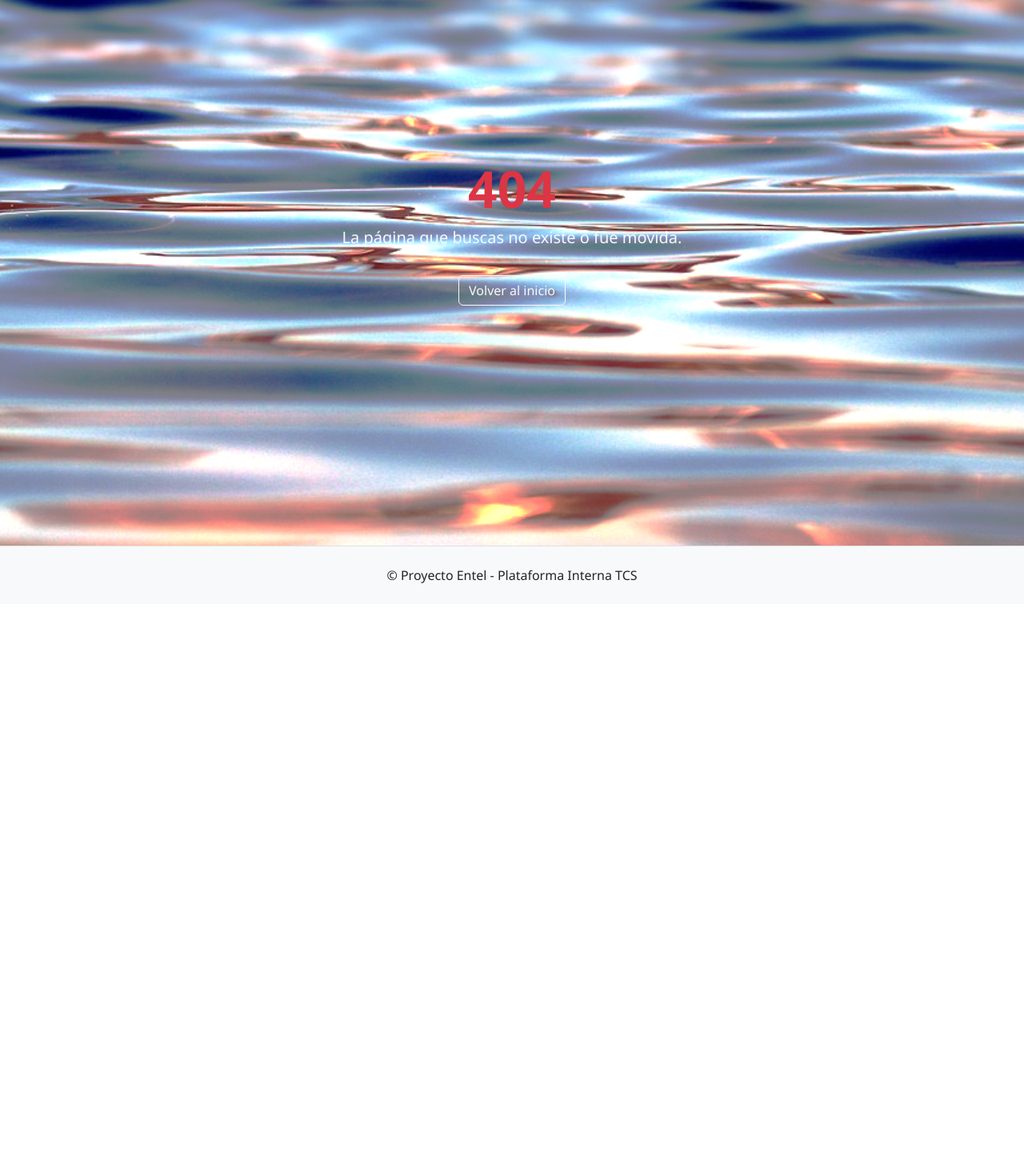
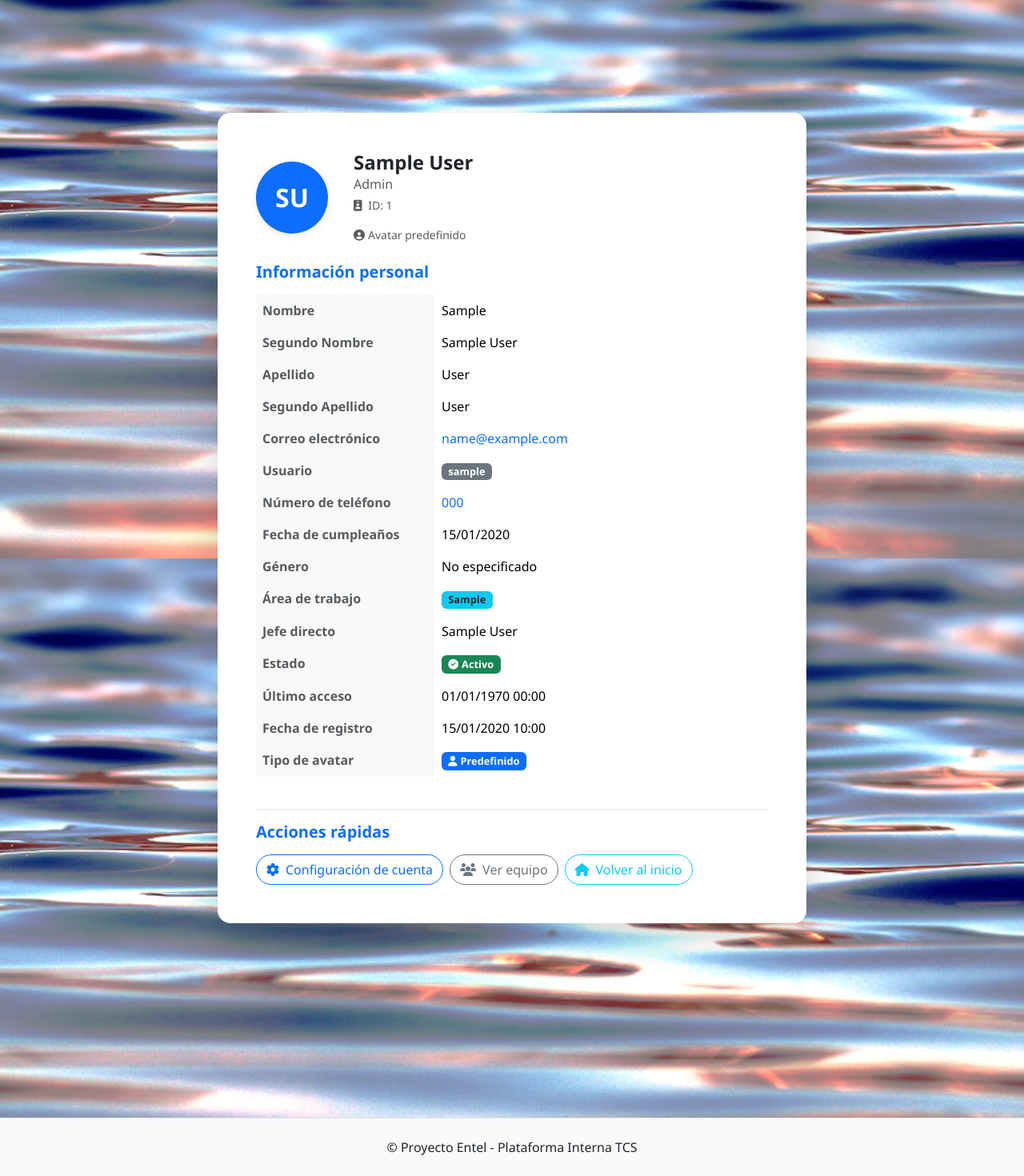
Before and after one commit to josedev-front/microapp, a PHP site: page /index.php?vista=myaccount in a window 1280 px wide. Shown: the part 102-1572 px from the top of the page at 80% size. Before the commit the page ends 831 px from the top, so only its background shows below. Run offline with PHP 8.4, Linux system fonts and the light colour scheme; the visitor is signed in with stand-in values (Sample User, id 1); tables that the repository leaves empty or names only in its code hold one stand-in row (values such as "Sample post"); some libraries are stand-ins or nearby versions.

Commit message:
fix: myaccount

```diff
--- a/app_core/routes.php
+++ b/app_core/routes.php
@@ -1,5 +1,8 @@
 $routes = [
     // ... otras rutas ...
+    'myaccount' => 'templates/myaccount.php',
+    'myconfig' => 'templates/myconfig.php',
     'editar_usuario' => 'templates/editar_usuario.php',
     'equiposuser' => 'templates/equiposuser.php',
+
 ];
--- /dev/null
+++ b/app_core/templates/myaccount.php
@@ -0,0 +1,290 @@
+<?php
+// app_core/templates/myaccount.php
+
+// Obtener datos del usuario actual
+$usuario_actual = obtenerUsuarioActual();
+if (!$usuario_actual) {
+    header('Location: ./?vista=login');
+    exit;
+}
+
+// Función para obtener la URL del avatar
+function obtenerAvatarUrl($usuario) {
+    // Verificar si tiene avatar personalizado y si el archivo existe
+    if (!empty($usuario['avatar'])) {
+        $avatar_relative_path = 'assets/avatares_usuarios/user_' . $usuario['id'] . '/' . $usuario['avatar'];
+        $full_path = __DIR__ . '/../../public/' . $avatar_relative_path;
+
+        // Verificar si el archivo realmente existe
+        if (file_exists($full_path)) {
+            return ASSETS_URL . 'avatares_usuarios/user_' . $usuario['id'] . '/' . $usuario['avatar'] . '?v=' . filemtime($full_path);
+        }
+    }
+
+    // Si no tiene avatar personalizado o el archivo no existe, usar el predefinido
+    $avatar_num = str_replace('default', '', $usuario['avatar_predefinido'] ?? 'default1');
+    return ASSETS_URL . 'img/default/default' . $avatar_num . '.png';
+}
+
+// Función para obtener las iniciales del avatar
+function obtenerInicialesAvatar($usuario) {
+    $iniciales = '';
+    if (!empty($usuario['first_name'])) {
+        $iniciales .= strtoupper(substr($usuario['first_name'], 0, 1));
+    }
+    if (!empty($usuario['last_name'])) {
+        $iniciales .= strtoupper(substr($usuario['last_name'], 0, 1));
+    }
+    return $iniciales ?: 'US';
+}
+
+// Función para verificar si tiene imagen de perfil
+function tieneImagenPerfil($usuario) {
+    if (!empty($usuario['avatar'])) {
+        $avatar_relative_path = 'assets/avatares_usuarios/user_' . $usuario['id'] . '/' . $usuario['avatar'];
+        $full_path = __DIR__ . '/../../public/' . $avatar_relative_path;
+        return file_exists($full_path);
+    }
+    return false;
+}
+
+// Función para formatear fecha
+function formatearFecha($fecha) {
+    if (empty($fecha) || $fecha === '0000-00-00') {
+        return 'No especificada';
+    }
+    return date('d/m/Y', strtotime($fecha));
+}
+
+// Función para obtener nombre del jefe
+function obtenerNombreJefe($manager_id) {
+    if (!$manager_id) {
+        return 'No especificado';
+    }
+
+    $pdo = conexion();
+    try {
+        $stmt = $pdo->prepare("SELECT first_name, last_name FROM core_customuser WHERE id = ?");
+        $stmt->execute([$manager_id]);
+        $jefe = $stmt->fetch();
+
+        if ($jefe) {
+            return htmlspecialchars($jefe['first_name'] . ' ' . $jefe['last_name']);
+        }
+    } catch (Exception $e) {
+        error_log("Error al obtener jefe: " . $e->getMessage());
+    }
+
+    return "ID: " . $manager_id;
+}
+
+// Función para formatear género
+function formatearGenero($genero) {
+    switch ($genero) {
+        case 'M': return 'Masculino';
+        case 'F': return 'Femenino';
+        case 'O': return 'Otro';
+        default: return 'No especificado';
+    }
+}
+
+// Función para formatear rol
+function formatearRol($rol) {
+    return ucfirst(str_replace('_', ' ', $rol));
+}
+?>
+
+<div class="container py-5" style="margin-top: 10%; margin-bottom: 10%;">
+  <div class="row justify-content-center">
+    <div class="col-lg-8">
+
+      <div class="card shadow-lg border-0 rounded-4">
+        <div class="card-body p-4 p-md-5">
+
+          <!-- Encabezado con avatar -->
+          <div class="d-flex align-items-center mb-4 flex-column flex-md-row text-center text-md-start">
+            <?php if (tieneImagenPerfil($usuario_actual)): ?>
+              <!-- Mostrar imagen de perfil -->
+              <img src="<?php echo obtenerAvatarUrl($usuario_actual); ?>"
+                   alt="Avatar de <?php echo htmlspecialchars($usuario_actual['first_name'] . ' ' . $usuario_actual['last_name']); ?>"
+                   class="rounded-circle me-md-3 mb-3 mb-md-0"
+                   style="width: 90px; height: 90px; object-fit: cover; border: 3px solid #007bff;">
+            <?php else: ?>
+              <!-- Mostrar iniciales -->
+              <div class="rounded-circle bg-primary text-white d-flex align-items-center justify-content-center me-md-3 mb-3 mb-md-0"
+                   style="width: 90px; height: 90px; font-size: 32px; font-weight: bold;">
+                <?php echo obtenerInicialesAvatar($usuario_actual); ?>
+              </div>
+            <?php endif; ?>
+
+            <div class="ms-md-3">
+              <h4 class="fw-bold mb-0"><?php echo htmlspecialchars($usuario_actual['first_name'] . ' ' . $usuario_actual['last_name']); ?></h4>
+              <p class="text-muted mb-1"><?php echo formatearRol($usuario_actual['role']); ?></p>
+              <p class="text-muted small"><i class="fas fa-id-badge me-1"></i> ID: <?php echo htmlspecialchars($usuario_actual['employee_id']); ?></p>
+              <?php if (tieneImagenPerfil($usuario_actual)): ?>
+                <p class="text-success small mb-0">
+                  <i class="fas fa-check-circle me-1"></i>Imagen de perfil personalizada
+                </p>
+              <?php else: ?>
+                <p class="text-muted small mb-0">
+                  <i class="fas fa-user-circle me-1"></i>Avatar predefinido
+                </p>
+              <?php endif; ?>
+            </div>
+          </div>
+
+          <!-- Información personal -->
+          <h5 class="fw-bold mb-3 text-primary">Información personal</h5>
+          <div class="table-responsive">
+            <table class="table table-borderless table-hover">
+              <tbody>
+                <tr>
+                  <th class="text-muted" width="35%">Nombre</th>
+                  <td><?php echo htmlspecialchars($usuario_actual['first_name']); ?></td>
+                </tr>
+                <tr>
+                  <th class="text-muted">Segundo Nombre</th>
+                  <td><?php echo htmlspecialchars($usuario_actual['middle_name'] ?: 'No especificado'); ?></td>
+                </tr>
+                <tr>
+                  <th class="text-muted">Apellido</th>
+                  <td><?php echo htmlspecialchars($usuario_actual['last_name']); ?></td>
+                </tr>
+                <tr>
+                  <th class="text-muted">Segundo Apellido</th>
+                  <td><?php echo htmlspecialchars($usuario_actual['second_last_name'] ?: 'No especificado'); ?></td>
+                </tr>
+                <tr>
+                  <th class="text-muted">Correo electrónico</th>
+                  <td>
+                    <a href="mailto:<?php echo htmlspecialchars($usuario_actual['email']); ?>" class="text-decoration-none">
+                      <?php echo htmlspecialchars($usuario_actual['email']); ?>
+                    </a>
+                  </td>
+                </tr>
+                <tr>
+                  <th class="text-muted">Usuario</th>
+                  <td>
+                    <span class="badge bg-secondary"><?php echo htmlspecialchars($usuario_actual['username']); ?></span>
+                  </td>
+                </tr>
+                <tr>
+                  <th class="text-muted">Número de teléfono</th>
+                  <td>
+                    <?php if (!empty($usuario_actual['phone_number'])): ?>
+                      <a href="tel:<?php echo htmlspecialchars($usuario_actual['phone_number']); ?>" class="text-decoration-none">
+                        <?php echo htmlspecialchars($usuario_actual['phone_number']); ?>
+                      </a>
+                    <?php else: ?>
+                      <span class="text-muted">No especificado</span>
+                    <?php endif; ?>
+                  </td>
+                </tr>
+                <tr>
+                  <th class="text-muted">Fecha de cumpleaños</th>
+                  <td><?php echo formatearFecha($usuario_actual['birth_date']); ?></td>
+                </tr>
+                <tr>
+                  <th class="text-muted">Género</th>
+                  <td><?php echo formatearGenero($usuario_actual['gender']); ?></td>
+                </tr>
+                <tr>
+                  <th class="text-muted">Área de trabajo</th>
+                  <td>
+                    <?php if (!empty($usuario_actual['work_area'])): ?>
+                      <span class="badge bg-info text-dark"><?php echo htmlspecialchars($usuario_actual['work_area']); ?></span>
+                    <?php else: ?>
+                      <span class="text-muted">No especificada</span>
+                    <?php endif; ?>
+                  </td>
+                </tr>
+                <tr>
+                  <th class="text-muted">Jefe directo</th>
+                  <td><?php echo obtenerNombreJefe($usuario_actual['manager_id']); ?></td>
+                </tr>
+                <tr>
+                  <th class="text-muted">Estado</th>
+                  <td>
+                    <?php if ($usuario_actual['is_active']): ?>
+                      <span class="badge bg-success"><i class="fas fa-check-circle me-1"></i>Activo</span>
+                    <?php else: ?>
+                      <span class="badge bg-danger"><i class="fas fa-times-circle me-1"></i>Inactivo</span>
+                    <?php endif; ?>
+                  </td>
+                </tr>
+                <tr>
+                  <th class="text-muted">Último acceso</th>
+                  <td>
+                    <?php if ($usuario_actual['last_login']): ?>
+                      <?php echo date('d/m/Y H:i', strtotime($usuario_actual['last_login'])); ?>
+                    <?php else: ?>
+                      <span class="text-muted">Nunca</span>
+                    <?php endif; ?>
+                  </td>
+                </tr>
+                <tr>
+                  <th class="text-muted">Fecha de registro</th>
+                  <td>
+                    <?php if ($usuario_actual['date_joined']): ?>
+                      <?php echo date('d/m/Y H:i', strtotime($usuario_actual['date_joined'])); ?>
+                    <?php else: ?>
+                      <span class="text-muted">No disponible</span>
+                    <?php endif; ?>
+                  </td>
+                </tr>
+                <tr>
+                  <th class="text-muted">Tipo de avatar</th>
+                  <td>
+                    <?php if (tieneImagenPerfil($usuario_actual)): ?>
+                      <span class="badge bg-success">
+                        <i class="fas fa-image me-1"></i>Personalizado
+                      </span>
+                    <?php else: ?>
+                      <span class="badge bg-primary">
+                        <i class="fas fa-user me-1"></i>Predefinido
+                      </span>
+                    <?php endif; ?>
+                  </td>
+                </tr>
+              </tbody>
+            </table>
+          </div>
+
+          <!-- Acciones rápidas -->
+          <div class="mt-4 pt-3 border-top">
+            <h5 class="fw-bold mb-3 text-primary">Acciones rápidas</h5>
+            <div class="d-flex flex-wrap gap-2">
+              <a href="./?vista=myconfig" class="btn btn-outline-primary rounded-pill">
+                <i class="fas fa-cog me-2"></i>Configuración de cuenta
+              </a>
+              <a href="./?vista=equiposuser" class="btn btn-outline-secondary rounded-pill">
+                <i class="fas fa-users me-2"></i>Ver equipo
+              </a>
+              <a href="./?vista=home" class="btn btn-outline-info rounded-pill">
+                <i class="fas fa-home me-2"></i>Volver al inicio
+              </a>
+            </div>
+          </div>
+
+        </div>
+      </div>
+
+    </div>
+  </div>
+</div>
+
+<style>
+.table th {
+  font-weight: 600;
+  background-color: #f8f9fa;
+}
+.table td {
+  background-color: #fff;
+}
+.badge {
+  font-size: 0.8em;
+}
+.rounded-circle {
+  box-shadow: 0 2px 10px rgba(0,0,0,0.1);
+}
+</style>
```
Also changed, not shown: app_core/templates/my_account.php (deleted, +0 -82 lines).
